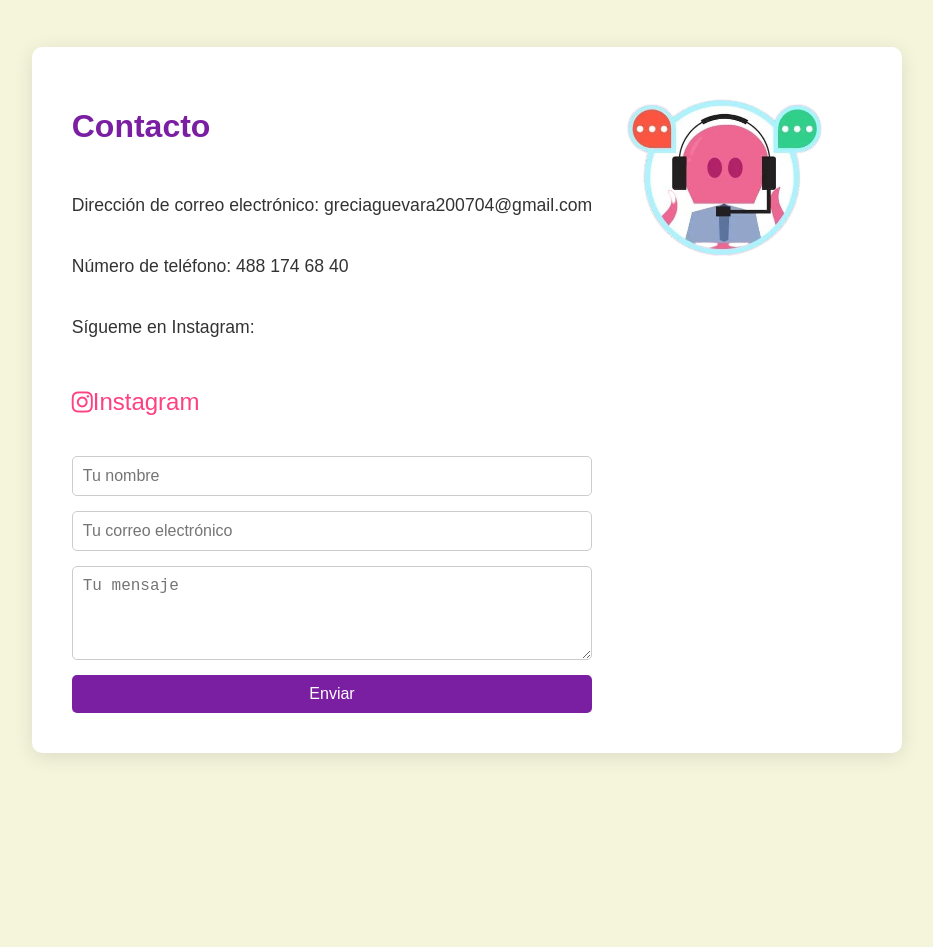
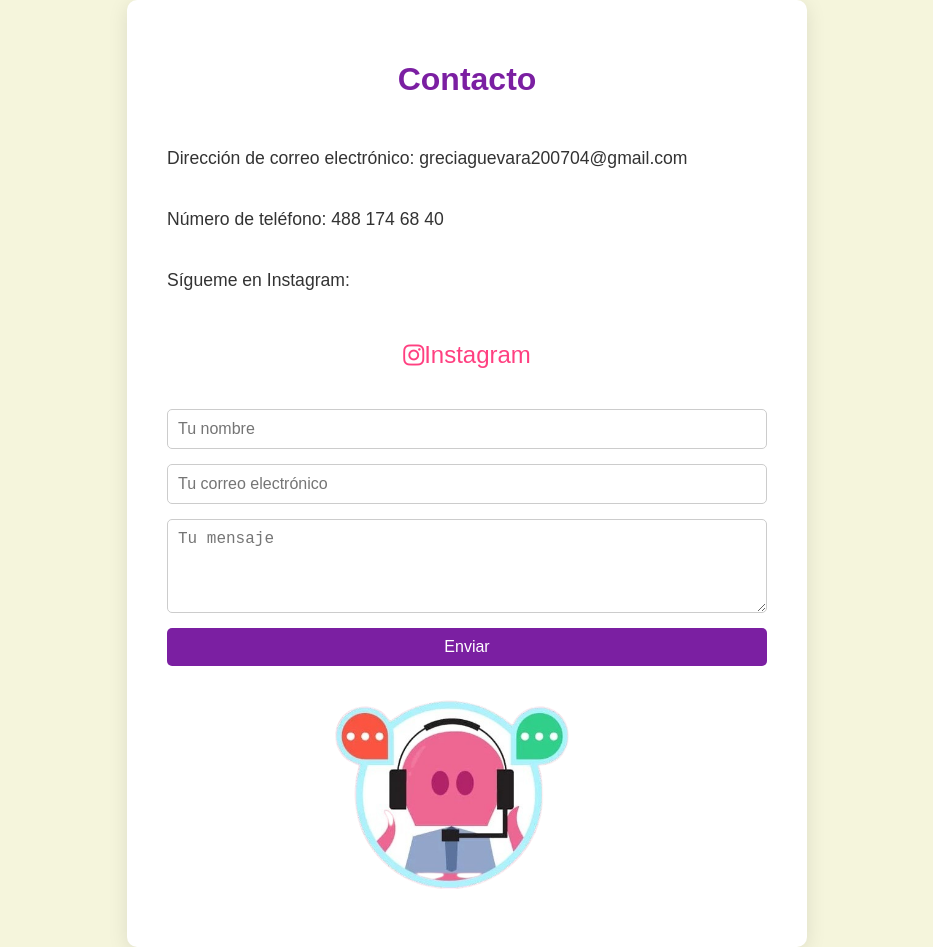
Before and after one commit to l21660180/PROYECTO-UNIDAD-3, a plain HTML site: page contacto.html in a window 1280 px wide. Shown: the whole page, without its empty margins (173-1106 px from the left). Before the commit the page ends 800 px from the top, so only its background shows below. Drawn offline with Linux system fonts and the light colour scheme.

Commit message:
contacto.html

```diff
--- a/contacto.html
+++ b/contacto.html
@@ -1,126 +1,152 @@
-<!DOCTYPE html> <!-- Este es un tipo de documento HTML. Le dice al navegador que este archivo es HTML5 -->
-<html lang="es"> <!-- Aquí se establece que el idioma del contenido es español -->
+<!DOCTYPE html> <!-- Indica al navegador que el documento está escrito en HTML5 -->
+<html lang="es"> <!-- Establece que el idioma principal de la página es español -->
 <head>
-    <meta charset="UTF-8"> <!-- Esto asegura que se pueden mostrar correctamente todos los caracteres especiales (como acentos) -->
-    <meta name="viewport" content="width=device-width, initial-scale=1.0"> <!-- Esto hace que la página se vea bien en dispositivos móviles -->
+    <meta charset="UTF-8"> <!-- Asegura que el documento puede mostrar caracteres especiales, como acentos y ñ -->
+    <meta name="viewport" content="width=device-width, initial-scale=1.0"> <!-- Hace que el contenido se ajuste bien a dispositivos móviles -->
     <title>Contacto - Proyecto</title> <!-- Título que aparecerá en la pestaña del navegador -->
-    <link rel="stylesheet" href="https://cdnjs.cloudflare.com/ajax/libs/font-awesome/6.0.0-beta3/css/all.min.css"> <!-- Esto enlaza una biblioteca de iconos para poder usar íconos como el de Instagram -->
+
+    <!-- Enlace a una biblioteca de iconos, para Instagram -->
+    <link rel="stylesheet" href="https://cdnjs.cloudflare.com/ajax/libs/font-awesome/6.0.0-beta3/css/all.min.css">
+
+    <!-- Estilos personalizados para la página -->
     <style>
         body {
-            font-family: 'Arial', sans-serif; /* Establece la fuente principal del texto en Arial */
-            margin: 0; /* Elimina el espacio alrededor de la página */
-            padding: 0; /* Elimina el espacio dentro de la página */
-            background-color: #f5f5dc; /* Establece el color de fondo a un tono crema */
-            color: #333; /* Establece el color del texto a un gris oscuro */
-            min-height: 100vh; /* Asegura que la altura mínima del cuerpo sea igual a la altura de la ventana */
-            display: flex; /* Usa un diseño flexible para alinear elementos fácilmente */
-            justify-content: center; /* Centra el contenido en la parte horizontal de la página */
-            align-items: center; /* Centra el contenido en la parte vertical de la página */
+            font-family: 'Arial', sans-serif; /* Define la fuente de la página como Arial */
+            margin: 0; /* Elimina los márgenes del cuerpo de la página */
+            padding: 0; /* Elimina los rellenos internos del cuerpo */
+            background-color: #f5f5dc; /* Color de fondo crema */
+            color: #333; /* Color del texto en gris oscuro */
+            min-height: 100vh; /* Asegura que la página ocupe al menos el 100% de la altura de la ventana */
+            display: flex; /* Utiliza un diseño flexible para centrar el contenido */
+            justify-content: center; /* Centra horizontalmente el contenido en la página */
+            align-items: center; /* Centra verticalmente el contenido en la página */
         }
 
         .main-content {
-            background-color: white; /* Establece el fondo del área principal a blanco */
-            border-radius: 10px; /* Hace que las esquinas del área principal sean redondeadas */
-            box-shadow: 0 4px 20px rgba(0, 0, 0, 0.1); /* Añade una sombra sutil alrededor del área principal */
-            padding: 40px; /* Agrega espacio dentro del área principal alrededor del contenido */
-            max-width: 900px; /* Establece un ancho máximo para el área principal */
-            display: flex; /* Usa un diseño flexible dentro del área principal */
-            flex-direction: row; /* Coloca los elementos uno al lado del otro (horizontalmente) */
-            gap: 20px; /* Añade espacio entre los elementos */
-            align-items: flex-start; /* Alinea los elementos en la parte superior del área principal */
+            background-color: white; /* Fondo blanco para el área principal */
+            border-radius: 10px; /* Esquinas redondeadas en el área principal */
+            box-shadow: 0 4px 20px rgba(0, 0, 0, 0.1); /* Sombra suave alrededor del área principal */
+            padding: 40px; /* Espacio interno dentro del área principal */
+            max-width: 600px; /* Ancho máximo del contenedor principal (diseño compacto) */
+            width: 100%; /* Ancho completo en pantallas pequeñas */
+            display: flex; /* Flexbox para organizar los elementos */
+            flex-direction: column; /* Coloca los elementos uno debajo del otro (verticalmente) */
+            gap: 20px; /* Espacio entre los elementos dentro del contenedor */
+            align-items: center; /* Alinea los elementos al centro del contenedor */
         }
 
         .left-content {
-            flex: 1; /* Permite que esta sección ocupe el espacio disponible */
-            display: flex; /* Usa un diseño flexible dentro de esta sección */
-            flex-direction: column; /* Coloca los elementos uno encima del otro (verticalmente) */
-            gap: 20px; /* Añade espacio entre los elementos de esta sección */
+            flex: 1; /* Hace que esta sección ocupe el espacio disponible */
+            display: flex; /* Flexbox dentro de esta sección */
+            flex-direction: column; /* Coloca los elementos de manera vertical */
+            gap: 20px; /* Espacio entre los elementos de esta sección */
+            width: 100%; /* Hace que ocupe todo el ancho disponible */
         }
 
         h1 {
-            color: #7b1fa2; /* Cambia el color del título principal a un tono morado */
+            color: #7b1fa2; /* Color del título en un tono morado */
             margin-bottom: 20px; /* Añade espacio debajo del título */
+            text-align: center; /* Alinea el título al centro de la página */
         }
 
         p {
             margin: 10px 0; /* Añade espacio arriba y abajo de cada párrafo */
-            font-size: 1.1rem; /* Establece un tamaño de fuente un poco más grande para los párrafos */
+            font-size: 1.1rem; /* Tamaño de fuente ligeramente mayor para el texto */
         }
 
         .btn-instagram {
-            display: inline-flex; /* Hace que el botón se muestre en línea y permite usar flexbox dentro de él */
-            align-items: center; /* Alinea verticalmente el ícono dentro del botón */
-            margin-top: 20px; /* Añade espacio arriba del botón */
-            color: #ff4081; /* Establece el color del texto del botón a un rosa fuerte */
-            font-size: 1.5rem; /* Aumenta el tamaño del ícono dentro del botón */
-            text-decoration: none; /* Elimina el subrayado del texto del botón */
-            transition: color 0.3s; /* Agrega un efecto suave cuando cambia el color del texto */
+            display: inline-flex; /* Hace que el botón y el ícono estén en línea */
+            align-items: center; /* Alinea verticalmente el texto e ícono dentro del botón */
+            justify-content: center; /* Centra el contenido del botón */
+            margin-top: 20px; /* Espacio por encima del botón */
+            color: #ff4081; /* Color rosa fuerte para el botón de Instagram */
+            font-size: 1.5rem; /* Tamaño del texto y el ícono dentro del botón */
+            text-decoration: none; /* Elimina el subrayado en el enlace */
+            transition: color 0.3s; /* Efecto de transición cuando cambia el color al pasar el mouse */
         }
 
         .btn-instagram:hover {
-            color: #e91e63; /* Cambia el color del texto al pasar el mouse sobre el botón */
+            color: #e91e63; /* Color que aparece cuando se pasa el mouse por encima del botón */
         }
 
-        /* Estilos para el formulario */
+        /* Estilos para el formulario de contacto */
         form {
-            margin-top: 20px; /* Añade espacio encima del formulario */
-            display: flex; /* Usa un diseño flexible para organizar los campos del formulario */
-            flex-direction: column; /* Coloca los campos uno encima del otro (verticalmente) */
-            width: 100%; /* Hace que el formulario ocupe todo el ancho disponible */
+            margin-top: 20px; /* Añade espacio por encima del formulario */
+            display: flex; /* Flexbox dentro del formulario */
+            flex-direction: column; /* Coloca los campos del formulario de manera vertical */
+            width: 100%; /* El formulario ocupa todo el ancho disponible */
         }
 
         input, textarea {
-            margin-bottom: 15px; /* Añade espacio debajo de cada campo de entrada */
-            padding: 10px; /* Añade espacio interno a los campos */
-            border: 1px solid #ccc; /* Establece un borde gris claro para los campos */
-            border-radius: 5px; /* Redondea las esquinas de los campos */
-            font-size: 1rem; /* Establece un tamaño de fuente estándar para los campos */
+            margin-bottom: 15px; /* Añade espacio debajo de cada campo del formulario */
+            padding: 10px; /* Espacio interno en los campos */
+            border: 1px solid #ccc; /* Bordes grises claros alrededor de los campos */
+            border-radius: 5px; /* Esquinas ligeramente redondeadas en los campos */
+            font-size: 1rem; /* Tamaño estándar de la fuente en los campos */
         }
 
         button {
-            padding: 10px; /* Añade espacio interno al botón */
-            background-color: #7b1fa2; /* Establece el color de fondo del botón a un tono morado */
-            color: white; /* Establece el color del texto del botón a blanco */
+            padding: 10px; /* Espacio interno dentro del botón */
+            background-color: #7b1fa2; /* Color de fondo morado para el botón */
+            color: white; /* Texto en blanco dentro del botón */
             border: none; /* Elimina el borde del botón */
-            border-radius: 5px; /* Redondea las esquinas del botón */
-            font-size: 1rem; /* Establece un tamaño de fuente estándar para el botón */
-            cursor: pointer; /* Cambia el cursor a una mano cuando pasa sobre el botón */
-            transition: background-color 0.3s; /* Agrega un efecto suave cuando cambia el color de fondo del botón */
+            border-radius: 5px; /* Esquinas redondeadas en el botón */
+            font-size: 1rem; /* Tamaño estándar de la fuente en el botón */
+            cursor: pointer; /* Cambia el cursor a una mano al pasar sobre el botón */
+            transition: background-color 0.3s; /* Efecto suave cuando cambia el color de fondo */
         }
 
         button:hover {
-            background-color: #6a1b9a; /* Cambia el color de fondo del botón al pasar el mouse sobre él */
+            background-color: #6a1b9a; /* Cambia el color de fondo cuando se pasa el mouse sobre el botón */
         }
 
-        /* Estilo para la imagen */
+        /* Estilo para la imagen del contacto */
         .contact-image {
-            width: 250px; /* Establece un ancho fijo para la imagen */
-            border-radius: 10px; /* Redondea las esquinas de la imagen */
+            width: 100%; /* La imagen ocupa el ancho disponible */
+            max-width: 300px; /* Ancho máximo de la imagen para mantenerla pequeña */
+            border-radius: 10px; /* Esquinas redondeadas para la imagen */
+        }
+
+        /* Media query para pantallas grandes */
+        @media(min-width: 768px) {
+            .main-content {
+                max-width: 600px; /* Mantiene el contenedor compacto en pantallas grandes */
+            }
+
+            .left-content {
+                width: 100%; /* El contenido mantiene el ancho completo en pantallas grandes */
+            }
+
+            .contact-image {
+                max-width: 300px; /* La imagen se mantiene pequeña y centrada */
+            }
         }
     </style>
 </head>
 <body>
-    <div class="main-content"> <!-- Este es el contenedor principal donde se muestra todo el contenido -->
-        <div class="left-content"> <!-- Contenedor para la información de contacto -->
-            <h1>Contacto</h1> <!-- Título de la sección de contacto -->
-            <p>Dirección de correo electrónico: greciaguevara200704@gmail.com</p> <!-- Muestra el correo electrónico para contacto -->
-            <p>Número de teléfono: 488 174 68 40</p> <!-- Muestra el número de teléfono para contacto -->
-            <p>Sígueme en Instagram:</p> <!-- Texto que invita a seguir en Instagram -->
-            <a href="https://www.instagram.com/greciaamabel" class="btn-instagram" target="_blank"> <!-- Enlace a mi perfil de Instagram -->
-                <i class="fab fa-instagram"></i> Instagram <!-- Muestra un ícono de Instagram junto al texto -->
+    <!-- Contenedor principal de la página -->
+    <div class="main-content">
+        <!-- Contenedor para la información de contacto -->
+        <div class="left-content">
+            <h1>Contacto</h1> <!-- Título de la página -->
+            <p>Dirección de correo electrónico: greciaguevara200704@gmail.com</p> <!-- Muestra el correo de contacto -->
+            <p>Número de teléfono: 488 174 68 40</p> <!-- Muestra el número de contacto -->
+            <p>Sígueme en Instagram:</p> <!-- Invita a seguir en Instagram -->
+            <a href="https://www.instagram.com/greciaamabel" class="btn-instagram" target="_blank"> <!-- Enlace a Instagram -->
+                <i class="fab fa-instagram"></i> Instagram <!-- Ícono de Instagram y texto -->
             </a>
 
-            <!-- Aquí comienza el formulario de contacto -->
-            <form> <!-- Abre el formulario donde los usuarios pueden enviar información -->
-                <input type="text" placeholder="Tu nombre" required> <!-- Campo para que el usuario escriba su nombre -->
-                <input type="email" placeholder="Tu correo electrónico" required> <!-- Campo para que el usuario escriba su correo electrónico -->
-                <textarea rows="4" placeholder="Tu mensaje" required></textarea> <!-- Área para que el usuario escriba su mensaje -->
-                <button type="submit">Enviar</button> <!-- Botón que envía el formulario -->
-            </form> <!-- Cierra el formulario -->
+            <!-- Formulario de contacto -->
+            <form>
+                <input type="text" placeholder="Tu nombre" required> <!-- Campo para escribir el nombre -->
+                <input type="email" placeholder="Tu correo electrónico" required> <!-- Campo para escribir el correo electrónico -->
+                <textarea rows="4" placeholder="Tu mensaje" required></textarea> <!-- Campo para escribir el mensaje -->
+                <button type="submit">Enviar</button> <!-- Botón para enviar el formulario -->
+            </form>
         </div>
 
-        <!-- Aquí se muestra una imagen relacionada con el contacto -->
-        <img src="contacto.png" alt="Contacto" class="contact-image"> <!-- Imagen que se muestra al lado del formulario -->
+        <!-- Imagen relacionada con la sección de contacto -->
+        <img src="contacto.png" alt="Contacto" class="contact-image"> <!-- Imagen del contacto -->
     </div>
 </body>
 </html>
```
